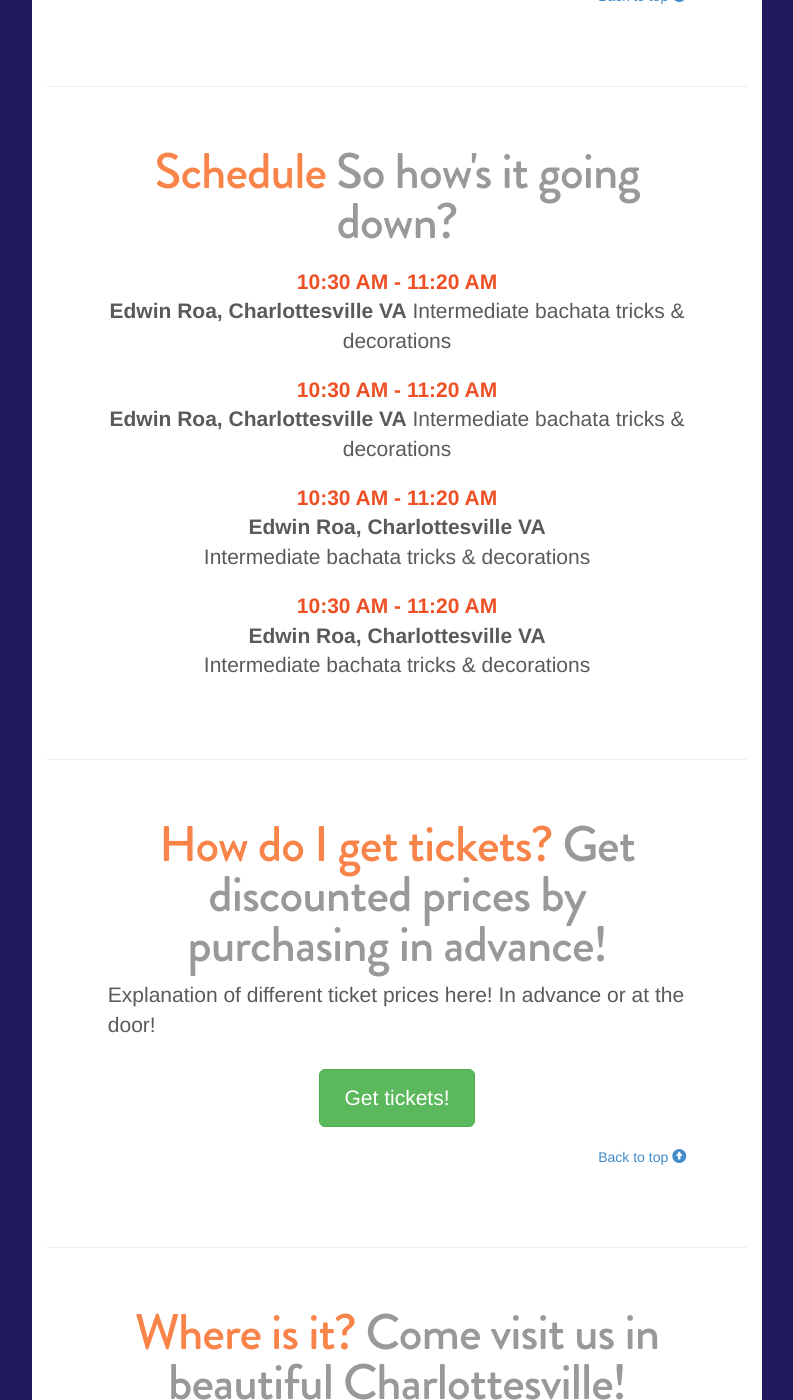
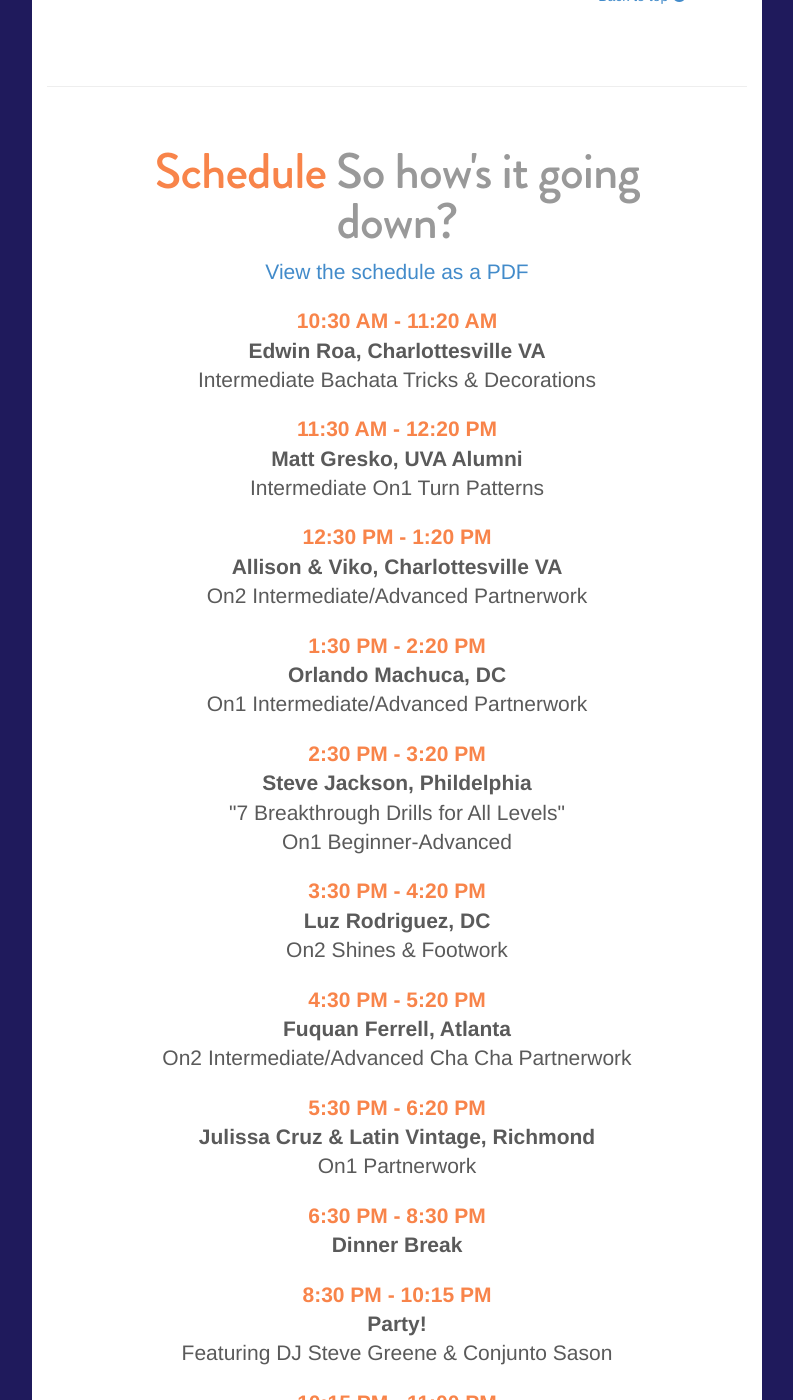
Before and after one commit to swoloszynski/universitysalsafest, a Jekyll site: the page bootstrap-3.0.3/examples/jumbotron-narrow/index.html, which Jekyll copies as it is, in a window 1280 px wide and 1400 px high, scrolled down 996 px. Shown: the whole window, without its empty margins (243-1036 px from the left). Built offline with Jekyll 4.4.1, drawn with Linux system fonts in a browser that asks for light colours; Markdown is read by kramdown in place of the engine named in the settings; some of the changed text lies outside the part shown.

Commit message:
Update schedule content and style, includes a link to the pdf of the schedule

```diff
--- a/bootstrap-3.0.3/examples/jumbotron-narrow/index.html
+++ b/bootstrap-3.0.3/examples/jumbotron-narrow/index.html
@@ -67,25 +67,60 @@
       <div class="row featurette">
         <div class="col-md-10 col-md-offset-1">
           <h2 class="featurette-heading light-orange">Schedule <span class="text-muted">So how's it going down?</span></h2>
-          <p class="lead schedule-time dark-orange schedule-bold">10:30 AM - 11:20 AM</p>
-          <p class="lead schedule-item">
-            <span class="schedule-bold">Edwin Roa, Charlottesville VA</span>
-            <span> Intermediate bachata tricks & decorations</span>
-          </p>
 
-          <p class="lead schedule-time dark-orange schedule-bold">10:30 AM - 11:20 AM</p>
-          <p class="lead schedule-item">
-            <span class="schedule-bold">Edwin Roa, Charlottesville VA</span>
-            <span> Intermediate bachata tricks & decorations</span>
-          </p>
+          <p class="lead center-aligned"><a href="schedule.pdf" target="blank">View the schedule as a PDF</a></p>
 
-          <p class="lead schedule-time dark-orange schedule-bold">10:30 AM - 11:20 AM</p>
+          <p class="lead schedule-time light-orange schedule-bold">10:30 AM - 11:20 AM</p>
           <p class="lead schedule-middle schedule-bold">Edwin Roa, Charlottesville VA</p>
-          <p class="lead schedule-item">Intermediate bachata tricks & decorations</p>
+          <p class="lead schedule-item">Intermediate Bachata Tricks & Decorations</p>
 
-          <p class="lead schedule-time dark-orange schedule-bold">10:30 AM - 11:20 AM</p>
-          <p class="lead schedule-middle schedule-bold">Edwin Roa, Charlottesville VA</p>
-          <p class="lead schedule-item">Intermediate bachata tricks & decorations</p>
+          <p class="lead schedule-time light-orange schedule-bold">11:30 AM - 12:20 PM</p>
+          <p class="lead schedule-middle schedule-bold">Matt Gresko, UVA Alumni</p>
+          <p class="lead schedule-item">Intermediate On1 Turn Patterns</p>
+
+          <p class="lead schedule-time light-orange schedule-bold">12:30 PM - 1:20 PM</p>
+          <p class="lead schedule-middle schedule-bold">Allison & Viko, Charlottesville VA</p>
+          <p class="lead schedule-item">On2 Intermediate/Advanced Partnerwork</p>
+
+          <p class="lead schedule-time light-orange schedule-bold">1:30 PM - 2:20 PM</p>
+          <p class="lead schedule-middle schedule-bold">Orlando Machuca, DC</p>
+          <p class="lead schedule-item">On1 Intermediate/Advanced Partnerwork</p>
+
+          <p class="lead schedule-time light-orange schedule-bold">2:30 PM - 3:20 PM</p>
+          <p class="lead schedule-middle schedule-bold">Steve Jackson, Phildelphia</p>
+          <p class="lead schedule-middle">"7 Breakthrough Drills for All Levels"</p>
+          <p class="lead schedule-item">On1 Beginner-Advanced</p>
+
+          <p class="lead schedule-time light-orange schedule-bold">3:30 PM - 4:20 PM</p>
+          <p class="lead schedule-middle schedule-bold">Luz Rodriguez, DC</p>
+          <p class="lead schedule-item">On2 Shines & Footwork</p>
+
+          <p class="lead schedule-time light-orange schedule-bold">4:30 PM - 5:20 PM</p>
+          <p class="lead schedule-middle schedule-bold">Fuquan Ferrell, Atlanta</p>
+          <p class="lead schedule-item">On2 Intermediate/Advanced Cha Cha Partnerwork</p>
+
+          <p class="lead schedule-time light-orange schedule-bold">5:30 PM - 6:20 PM</p>
+          <p class="lead schedule-middle schedule-bold">Julissa Cruz & Latin Vintage, Richmond</p>
+          <p class="lead schedule-item">On1 Partnerwork</p>
+
+          <p class="lead schedule-time light-orange schedule-bold">6:30 PM - 8:30 PM</p>
+          <p class="lead schedule-item schedule-bold">Dinner Break</p>
+
+          <p class="lead schedule-time light-orange schedule-bold">8:30 PM - 10:15 PM</p>
+          <p class="lead schedule-middle schedule-bold">Party!</p>
+          <p class="lead schedule-item">Featuring DJ Steve Greene & Conjunto Sason</p>
+
+
+          <p class="lead schedule-time light-orange schedule-bold">10:15 PM - 11:00 PM</p>
+          <p class="lead schedule-middle schedule-bold">Performances </p>
+          <p class="lead schedule-item">Featuring VCU Muevelo, UVA Fuego, University Salsa Club, and Latin Vintage</p>
+
+          <p class="lead schedule-time light-orange schedule-bold">11:00 PM - 1:30 PM</p>
+          <p class="lead schedule-middle schedule-bold">The Party Continues!</p>
+          <p class="lead schedule-item">Featuring DJ Steve Greene & Conjunto Sason</p>
+
+          <p class="right-aligned"><a href="#top">Back to top  <span class="glyphicon glyphicon-circle-arrow-up"></span></a></p>
+
         </div>
       </div>
 
```
Also changed, not shown: 1 other file.
